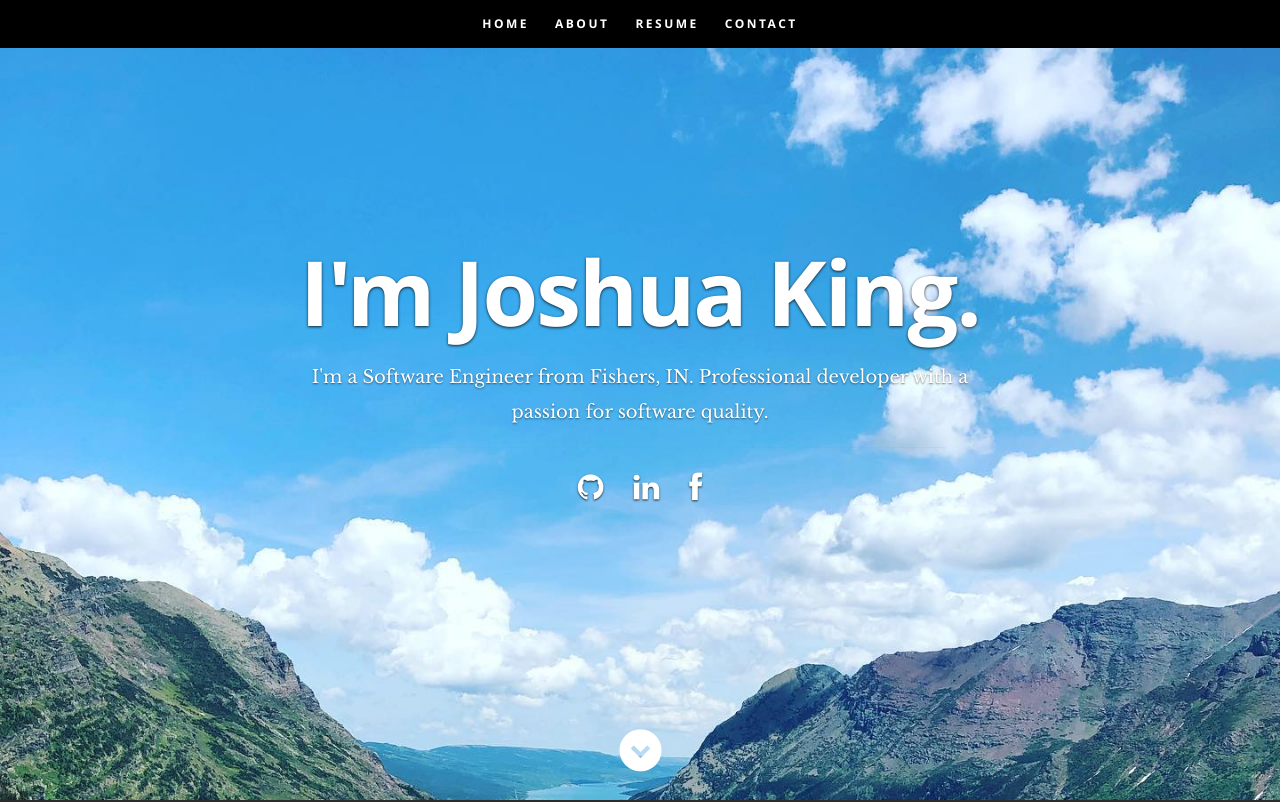
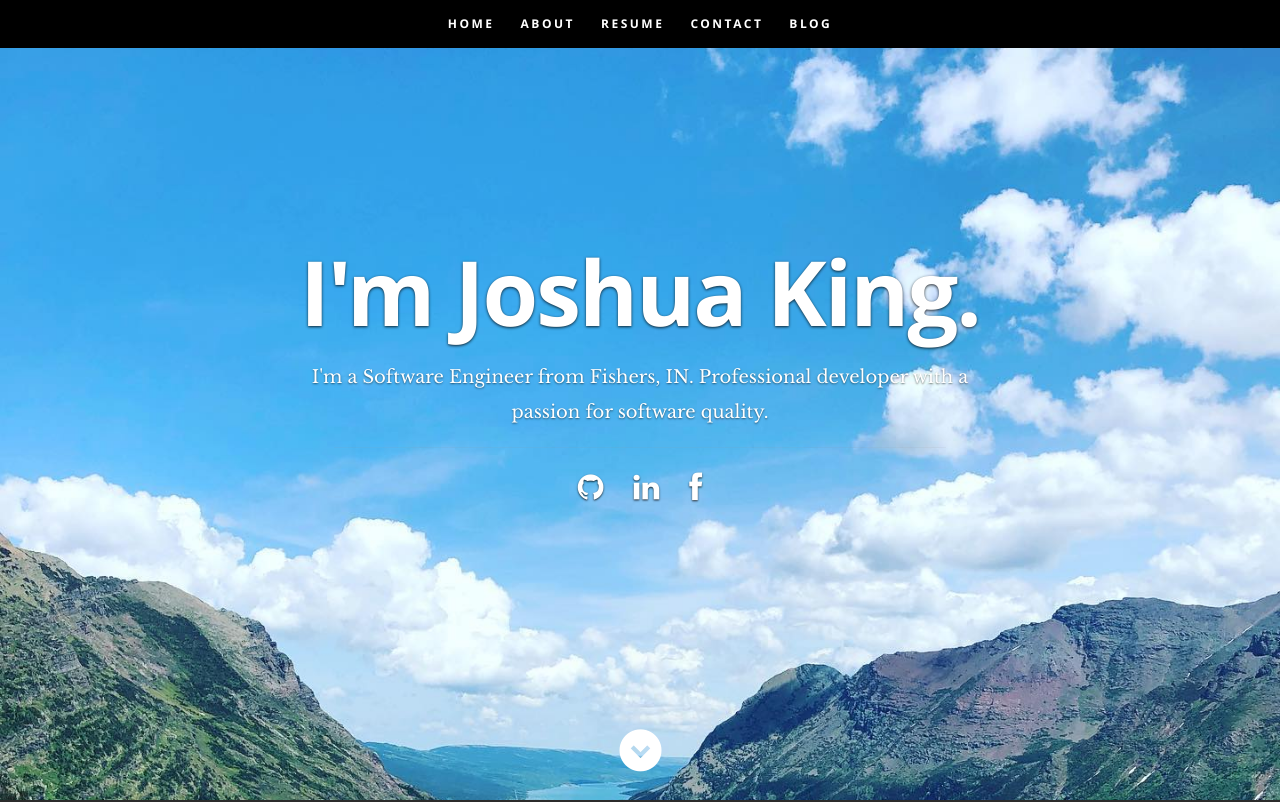
Before and after one commit to jsking216/jarf.me, a Next.js app: page / in a window 1280 px wide. Shown: the top 802 px of the page. Built offline with nearby package versions, Linux system fonts and the light colour scheme.

Commit message:
add blog link

```diff
--- a/components/Header.js
+++ b/components/Header.js
@@ -1,4 +1,5 @@
 import React, { Component } from 'react';
+import Link from "next/link";
 
 class Header extends Component {
   render() {
@@ -27,6 +28,7 @@ class Header extends Component {
             <li className="navlink"><a className="smoothscroll" href="#about">About</a></li>
 	         <li className="navlink"><a className="smoothscroll" href="#resume">Resume</a></li>
             <li className="navlink"><a className="smoothscroll" href="#contact">Contact</a></li>
+            <li className="navlink"><Link href={`/blog/main`}><a>Blog</a></Link></li>
          </ul>
 
       </nav>
```
